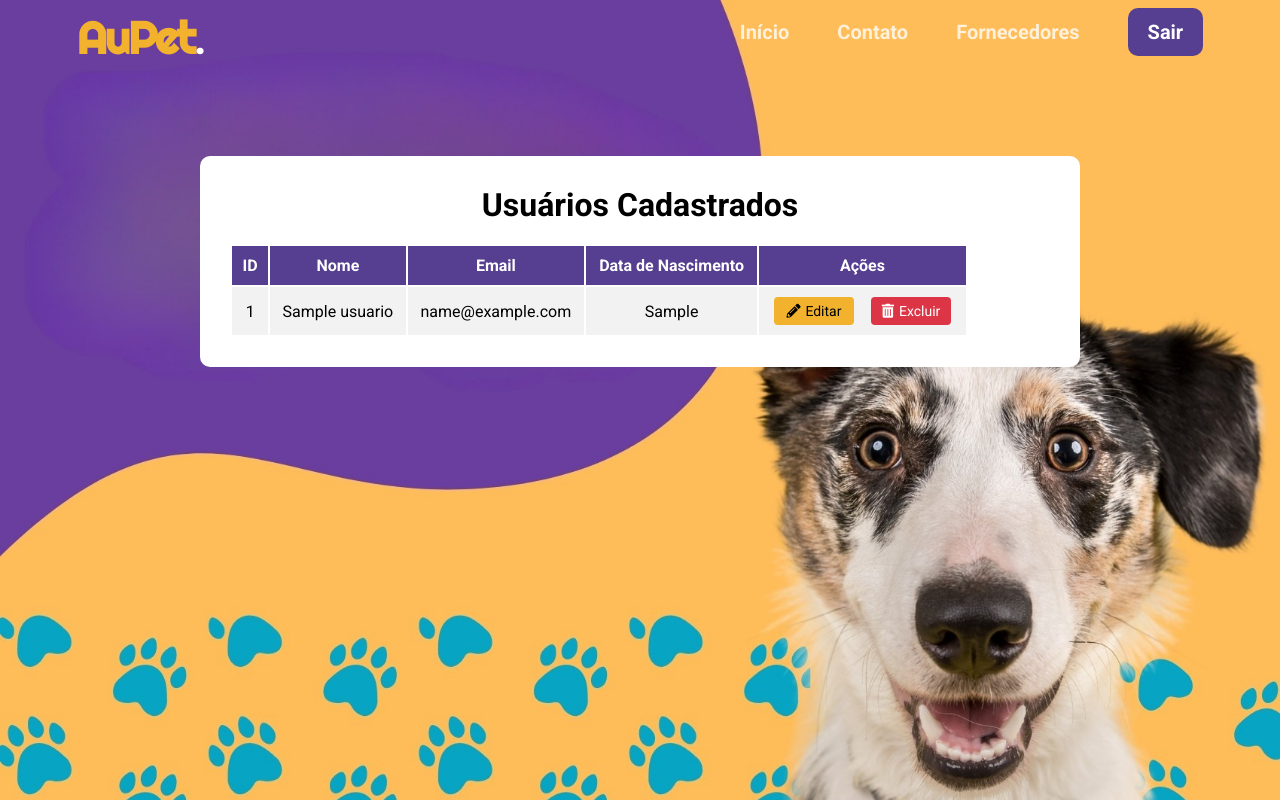
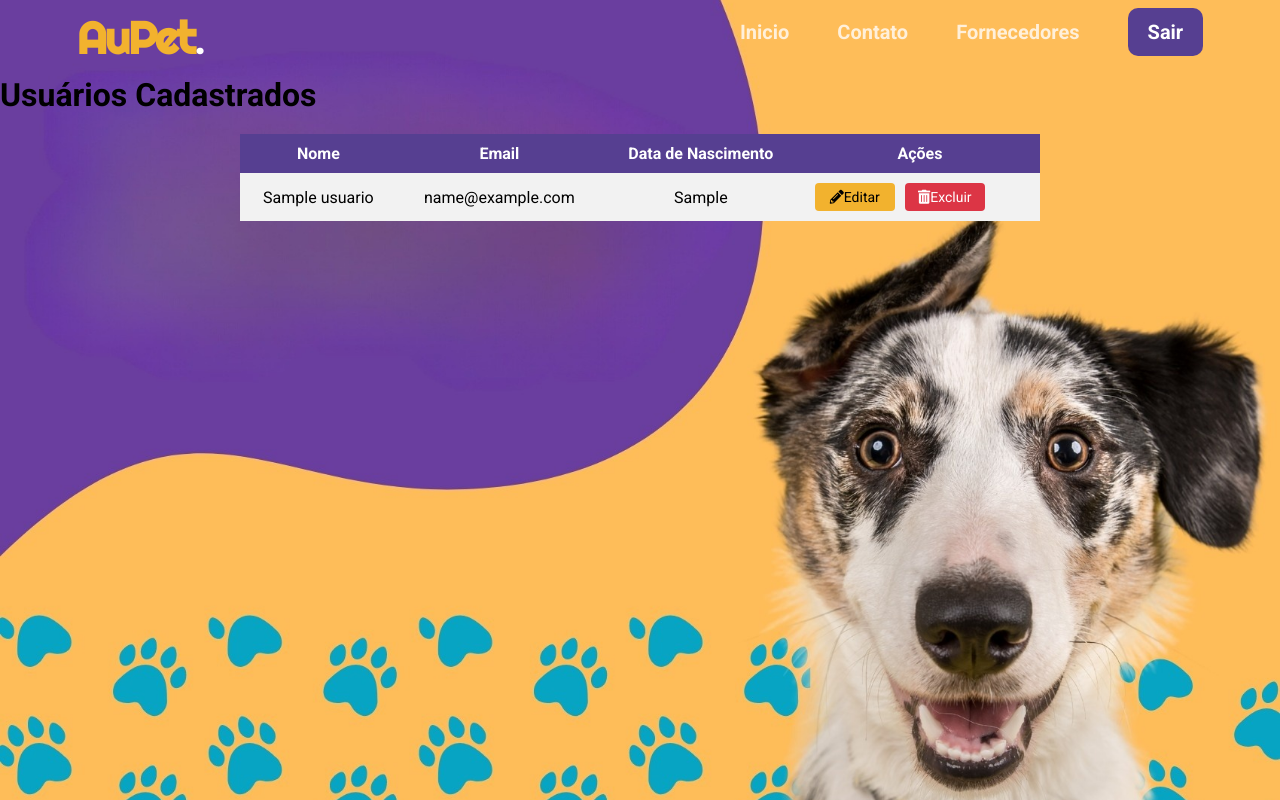
Before and after one commit to lucianamcedro/fornecedores-pet, a PHP site: page /cadastro/listar-usuarios.php in a window 1280 px wide. Run offline with PHP 8.4, Linux system fonts and the light colour scheme; tables that the repository leaves empty or names only in its code hold one stand-in row (values such as "Sample post"); some libraries are stand-ins or nearby versions.

Commit message:
ajustes layouts

```diff
--- a/auth/login.php
+++ b/auth/login.php
@@ -6,7 +6,7 @@
     <meta http-equiv="X-UA-Compatible" content="IE=edge">
     <meta name="viewport" content="width=device-width, initial-scale=1.0">
     <link rel="stylesheet" href="../css/login.css">
-    <link rel="icon" type="image/png" href="/img/ico.jpg">
+    <link rel="icon" type="image/png" href="../img/ico.jpg">
     <title>Login</title>
 </head>
 
--- a/cadastro/editar.php
+++ b/cadastro/editar.php
@@ -6,7 +6,7 @@
     <meta http-equiv="X-UA-Compatible" content="IE=edge">
     <meta name="viewport" content="width=device-width, initial-scale=1.0">
     <link rel="stylesheet" href="../css/cadastrar.css">
-    <link rel="icon" type="image/png" href="/img/ico.jpg">
+    <link rel="icon" type="image/png" href="../img/ico.jpg">
     <title>Editar Usúario</title>
 </head>
 
--- a/cadastro/listar-usuarios.php
+++ b/cadastro/listar-usuarios.php
@@ -1,17 +1,17 @@
+
+
 <!DOCTYPE html>
 <html lang="pt-BR">
+
 <head>
     <meta charset="UTF-8">
     <meta http-equiv="X-UA-Compatible" content="IE=edge">
     <meta name="viewport" content="width=device-width, initial-scale=1.0">
-    <link rel="stylesheet" href="../css/lista_usuarios.css">
+    <link rel="stylesheet" href="../css/listas.css">
     <link rel="stylesheet" href="https://cdnjs.cloudflare.com/ajax/libs/font-awesome/5.15.4/css/all.min.css" />
     <link rel="icon" type="image/png" href="../img/ico.jpg">
 
-    <title>Usuários</title>
-
-    <script src="https://cdnjs.cloudflare.com/ajax/libs/jquery/3.6.0/jquery.min.js"></script>
-    <script src="https://cdnjs.cloudflare.com/ajax/libs/jquery.inputmask/5.0.6/jquery.inputmask.min.js"></script>
+    <title>Meus Produtos</title>
 </head>
 
 <body>
@@ -20,18 +20,21 @@
             <h1>
                 <a href="../index.php" class="logo">AuPet<span class="span">.</span></a>
             </h1>
-            <nav>
-                <ul class="header-link">
-                    <li><a href="../index.php">Início</a></li>
-                    <li><a href="../contato.php">Contato</a></li>
-                    <li><a href="../fornecedores.php">Fornecedores</a></li>
-                    <li><a href="../auth/logout.php">Sair</a></li>
-                </ul>
-            </nav>
+            <div class="header-link">
+                <li>
+                    <a href="../index.php">Inicio</a>
+                </li>
+                <li>
+                    <a href="../contato.php" class="contato">Contato</a>
+                </li>
+                <li>
+                    <a href="../fornecedores.php" class="fornecedores">Fornecedores</a>
+                </li>
+                <li><a href="../auth/logout.php">Sair</a></li>
+            </div>
         </header>
 
-        <div class="container-usuarios">
-            <?php
+        <?php
             include_once('../auth/config.php');
 
             $sql = "SELECT * FROM usuarios";
@@ -45,21 +48,21 @@
 
             if ($qtd > 0) {
                 echo "<h1>Usuários Cadastrados</h1>";
-                echo "<table class='table table-rover table-striped table-bordered'>";
+                echo "<table class='table'>";
                 echo "<tr>";
-                echo "<th>ID</th>";
                 echo "<th>Nome</th>";
                 echo "<th>Email</th>";
                 echo "<th>Data de Nascimento</th>";
                 echo "<th>Ações</th>";
+                echo "</tr>";
 
                 while ($row = $res->fetch_assoc()) {
                     echo "<tr>";
-                    echo "<td>" . $row["id"] . "</td>";
                     echo "<td>" . $row["nome"] . "</td>";
                     echo "<td>" . $row["email"] . "</td>";
                     echo "<td>" . $row["data_nascimento"] . "</td>";
-                    echo "<td class='buttons'>";
+                    echo "<td>";
+                    echo "<div class='button-group'>";
                     echo "<button onclick=\"location.href='editar.php?id=" . $row["id"] . "';\" class='btn btn-success custom-button'><i class='fas fa-pencil-alt btn-icon'></i>Editar</button>";
                     echo "<button onclick=\"if(confirm('Tem certeza que deseja excluir?')){location.href='excluir.php?id=" . $row["id"] . "';} else{false}\" class='btn btn-danger custom-button'><i class='fas fa-trash-alt btn-icon'></i>Excluir</button>";
                     echo "</td>";
@@ -71,9 +74,11 @@
                 echo "<p class='alert alert-danger'>Nenhum resultado encontrado!</p>";
             }
             ?>
-        </div>
 
+
+
+        <script src="../script/contato-script.js"></script>
     </div>
+</body>
 
-</body>
 </html>
--- a/cadastro/novo-usuario.php
+++ b/cadastro/novo-usuario.php
@@ -12,7 +12,7 @@ $data_nascimento = isset($_GET['data_nascimento']) ? $_GET['data_nascimento'] :
     <meta http-equiv="X-UA-Compatible" content="IE=edge">
     <meta name="viewport" content="width=device-width, initial-scale=1.0">
     <link rel="stylesheet" href="../css/cadastrar.css">
-    <link rel="icon" type="image/png" href="/img/ico.jpg">
+    <link rel="icon" type="image/png" href="../img/ico.jpg">
     <title>Cadastrar</title>
     <link rel="stylesheet" href="https://cdnjs.cloudflare.com/ajax/libs/twitter-bootstrap/5.3.0/css/bootstrap.min.css">
 </head>
--- a/contato.php
+++ b/contato.php
@@ -6,7 +6,7 @@
         <meta name="viewport" content="width=device-width, initial-scale=1.0">
         <link rel="stylesheet" href="./css/contato-style.css">
         <link rel="stylesheet" href="./css/header.css">
-        <link rel="icon" type="image/png" href="/img/ico.jpg">
+        <link rel="icon" type="image/png" href="./img/ico.jpg">
 
 
         <title>Contato</title>
--- a/css/lista_usuarios.css
+++ /dev/null
@@ -1,177 +0,0 @@
-@import url("https://fonts.googleapis.com/css2?family=Roboto:ital,wght@0,300;0,400;0,700;0,900;1,900&display=swap");
-@import url("https://fonts.googleapis.com/css?family=Righteous&display=swap");
-
-* {
-    margin: 0;
-    padding: 0;
-    box-sizing: border-box;
-    font-family: "Roboto", sans-serif;
-    border: none;
-    outline: none;
-    scroll-behavior: smooth;
-    list-style: none;
-    text-decoration: none;
-}
-
-:root {
-    --roxo: rgba(86, 63, 145, 255);
-    --yellow: #f2b22e;
-}
-
-.container-inicio {
-    background-image: url("../img/bg-contato.jpg");
-    background-size: cover;
-    background-position: center 30%;
-    height: 100vh;
-}
-
-.container-usuarios {
-    background-color: #fff;
-    border-radius: 10px;
-    padding: 30px;
-    max-width: 110vh;
-    box-sizing: border-box;
-    margin: 0 auto;
-    margin-top: 10vh;
-}
-
-.container-usuarios h1 {
-    text-align: center;
-    margin-bottom: 20px;
-}
-
-.container-usuarios table {
-    width: 90%;
-}
-
-.container-usuarios th,
-.container-usuarios td {
-    padding: 10px;
-    text-align: center;
-}
-
-.container-usuarios th {
-    background-color: var(--roxo);
-    color: #fff;
-}
-
-.container-usuarios tr:nth-child(even) {
-    background-color: #f2f2f2;
-}
-
-.container-usuarios td.buttons {
-    display: flex;
-    justify-content: space-between;
-    align-items: center;
-}
-
-.container-usuarios button {
-    padding: 6px 10px;
-    margin: 0 5px;
-    cursor: pointer;
-    border-radius: 4px;
-    font-size: 14px;
-    width: 80px;
-    display: flex;
-    align-items: center;
-    justify-content: center;
-}
-
-.container-usuarios i {
-    margin-right: 5px;
-}
-.container-usuarios .btn-success {
-    background-color: var(--yellow);
-    color: black;
-    border: none;
-
-}
-
-.container-usuarios .btn-success:hover {
-    background-color: #e0a800;
-}
-
-.container-usuarios .btn-danger {
-    background-color: #dc3545;
-    color: #fff;
-    border: none;
-}
-
-.container-usuarios .btn-danger:hover {
-    background-color: #c82333;
-}
-
-.container-usuarios .btn-primary {
-    background-color: #0f0f0f59;
-    color: #fff;
-    border: none;
-    cursor: pointer;
-    border-radius: 4px;
-    font-size: 14px;
-    flex-grow: 1;
-    padding: 6px 10px;
-    margin: 0;
-    display: flex;
-    align-items: center;
-    justify-content: space-between;
-}
-
-.container-usuarios .btn-primary:hover {
-    background-color: var(--yellow);
-}
-
-.header-link {
-    display: flex;
-    gap: 3rem;
-    padding-top: 10px;
-}
-
-.header-link a {
-    color: rgba(255, 255, 255, 0.778);
-    font-weight: 700;
-    font-size: 20px;
-    transition: 0.5s;
-}
-
-.header-link a:hover {
-    color: var(--roxo);
-}
-
-.logo {
-    color: var(--yellow);
-    display: inline-block;
-    font: 400 2rem "Righteous", cursive;
-    font-size: 2.8rem;
-    letter-spacing: -2px;
-    font-weight: 700;
-}
-
-.logo .span {
-    display: inline-block;
-    color: white;
-}
-
-header {
-    display: flex;
-    justify-content: space-between;
-    padding-top: 1rem;
-    width: 100%;
-    top: 0;
-    right: 0;
-    z-index: 1000;
-    background: transparent;
-    background-color: transparent;
-    padding: 10px 6%;
-}
-
-.header-link li:last-child a:last-child {
-    border-radius: 10px;
-    padding: 12px 20px;
-    background-color: var(--roxo);
-    color: white;
-    transition: 0.5s;
-}
-
-.header-link li:last-child a:last-child:hover {
-    background-color: #ffda6a;
-}
--- a/produtos/editar-produto.php
+++ b/produtos/editar-produto.php
@@ -8,7 +8,7 @@
     <meta http-equiv="X-UA-Compatible" content="IE=edge">
     <meta name="viewport" content="width=device-width, initial-scale=1.0">
     <link rel="stylesheet" href="../css/cadastrar.css">
-    <link rel="icon" type="image/png" href="/img/ico.jpg">
+    <link rel="icon" type="image/png" href="../img/ico.jpg">
     <title>Editar Produto</title>
 </head>
 
--- a/produtos/lista-produtos.php
+++ b/produtos/lista-produtos.php
@@ -5,9 +5,9 @@
     <meta charset="UTF-8">
     <meta http-equiv="X-UA-Compatible" content="IE=edge">
     <meta name="viewport" content="width=device-width, initial-scale=1.0">
-    <link rel="stylesheet" href="../css/produtos.css">
+    <link rel="stylesheet" href="../css/listas.css">
     <link rel="stylesheet" href="https://cdnjs.cloudflare.com/ajax/libs/font-awesome/5.15.4/css/all.min.css" />
-    <link rel="icon" type="image/png" href="./img/ico.jpg">
+    <link rel="icon" type="image/png" href="../img/ico.jpg">
 
     <title>Meus Produtos</title>
 </head>
@@ -37,10 +37,8 @@
 
         include_once('../auth/config.php');
 
-        // Obter o ID do usuário logado
         $usuario_id = $_SESSION["usuario_id"];
 
-        // Consultar os produtos associados ao usuário logado
         $sql = "SELECT p.* FROM produtos p INNER JOIN usuarios u ON p.usuario_id = u.id WHERE u.id = '$usuario_id'";
 
         $res = $conn->query($sql);
--- a/produtos/salvar-produto.php
+++ b/produtos/salvar-produto.php
@@ -9,7 +9,6 @@ if ($_SERVER['REQUEST_METHOD'] == 'POST') {
     $imagem = $_POST["imagem"];
     $descricao = $_POST["descricao"];
 
-    // Verificar se o usuário está logado
     if (!isset($_SESSION["usuario"])) {
         echo "Erro: Usuário não encontrado.";
         exit();
@@ -17,7 +16,6 @@ if ($_SERVER['REQUEST_METHOD'] == 'POST') {
 
     $email = $_SESSION["usuario"];
 
-    // Obter o ID do usuário com base no email
     $sql_get_usuario_id = "SELECT id FROM usuarios WHERE email = '$email'";
     $result = $conn->query($sql_get_usuario_id);
 
@@ -29,11 +27,9 @@ if ($_SERVER['REQUEST_METHOD'] == 'POST') {
     $row = $result->fetch_assoc();
     $usuario_id = $row["id"];
 
-    // Preparar a consulta SQL usando prepared statements para evitar ataques de SQL injection
     $sql_insert_produto = "INSERT INTO produtos (nome, quantidade, valor, imagem, descricao, usuario_id)
         VALUES (?, ?, ?, ?, ?, ?)";
 
-    // Preparar a declaração SQL e vincular os parâmetros
     $stmt = $conn->prepare($sql_insert_produto);
     $stmt->bind_param("sisssi", $nome, $quantidade, $valor, $imagem, $descricao, $usuario_id);
 
@@ -44,8 +40,6 @@ if ($_SERVER['REQUEST_METHOD'] == 'POST') {
     } else {
         echo "Erro ao criar produto: " . $stmt->error;
     }
-
-    // Fechar a declaração e a conexão com o banco de dados
     $stmt->close();
     $conn->close();
 }
```
Also changed, not shown: css/listas.css (renamed from css/produtos.css).
